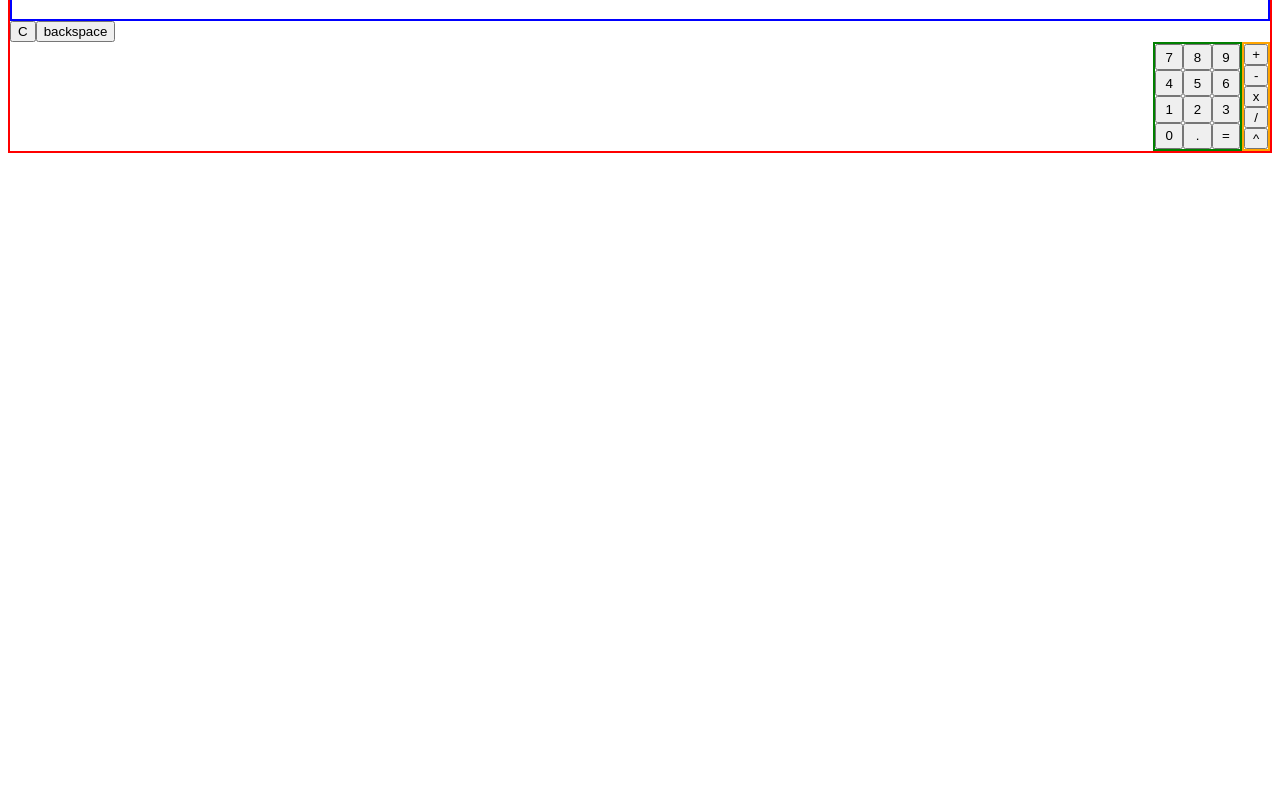
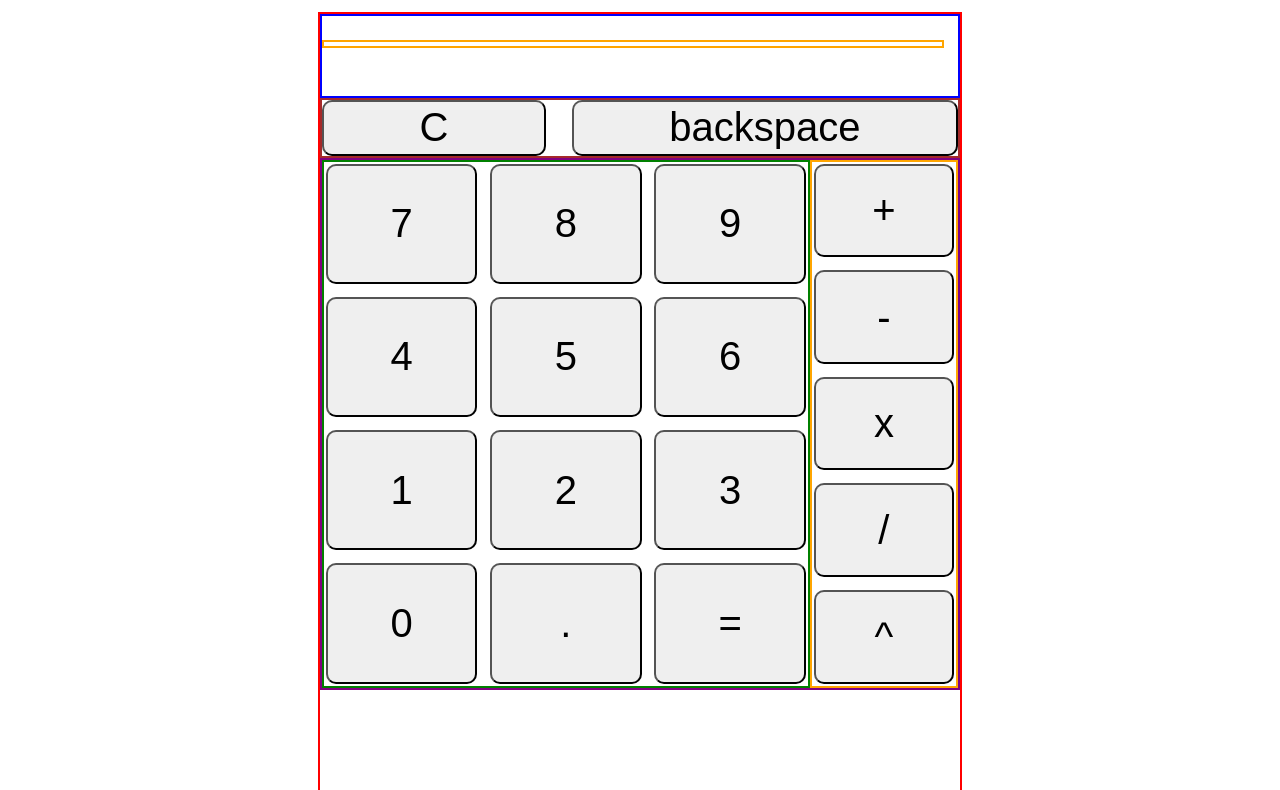
Before and after one commit to Pyrevilo/Resume-website, a plain HTML site: page Calculator/Calculator.html in a window 1280 px wide. Shown: the part 95-885 px from the top of the page. Before the commit the page ends 800 px from the top, so only its background shows below. Drawn offline with Linux system fonts and the light colour scheme.

Commit message:
finished logic and most of css
Finishing up project, just needs some tidying up to do

```diff
--- a/Calculator/Calculator.html
+++ b/Calculator/Calculator.html
@@ -7,12 +7,12 @@
     <title>Document</title>
 </head>
 <body>
-    <div><h1>Calculator</h1></div>
+    <div class="header"><h1>Calculator</h1></div>
     <div class="calcBody">
         <div class="output">
             <div id="result"> </div>
         </div>
-        <div class="clear">
+        <div class="misc">
             <button id="clear" onclick="clearCal()">C</button>
             <button id="backspace" onclick="backspace()">backspace</button>
         </div>
--- a/Calculator/calcStyle.css
+++ b/Calculator/calcStyle.css
@@ -1,31 +1,54 @@
 .calcBody {
     border: solid 2px red;
+    width: 50vw;
+    min-width: 350px;
+    aspect-ratio: auto 2/3;
 }
 
 .output {
     border: solid blue 2px;
+    height: 10vh;
+    text-align: end;
+}
+
+#result {
+    white-space: pre-wrap;
+    word-break: break-all;
+    width: 48vw;
+    min-width: 330px;
+    font-size: 4vh;
+    margin-top: 3vh;
 }
 
 .operations, #result {
     border: solid 2px orange;
-    display: flex;
-    flex-direction: column;
+    display: grid;
+    flex-grow: 0.3;
+    grid-template-rows: auto;
+    grid-gap: 1vw;
+    padding: 2px 2px 2px 2px;
+}
 
+.misc {
+    display: grid;
+    grid-template: "a b";
+    border: solid 2px brown;
+    height: 7vh;
+    grid-gap: 2vw;
 }
 
 .numpad {
     border: solid 2px green;
     display: grid;
-    grid-template-columns: auto auto auto;
-    min-width: 85px;
-}
-
-.output {
-    height: 30px;
-    text-align: end;
+    grid-template-columns: repeat(3, 1fr);
+    grid-gap: 1vw;
+    flex-grow: 1;
+    height: 65vh;
+    padding: 2px 2px 2px 2px;
 }
 
 .inputContainer {
+    border: solid 2px purple;
     flex-direction: row-reverse;
     display: flex;
 }
@@ -33,3 +56,22 @@
 .clear {
     display: flex;
 }
+
+body {
+    align-items: center;
+    display: flex;
+    flex-direction: column;
+}
+
+* {
+    font-family: 'Orbitron', sans-serif;
+    src: url('https://fonts.googleapis.com/css?family=Orbitron')
+}
+
+:not(.header, #result) {
+    font-size: 5vh;
+}
+
+button {
+    border-radius: 10px;
+}
--- a/Calculator/calculator.js
+++ b/Calculator/calculator.js
@@ -16,6 +16,9 @@ function number(input) {
     if (input == '.') {
         decimalClicked = true;
     }
+    if (inputNumber.length > 20){
+        return;
+    }
     inputNumber += input;
     lastInput = 1;
     document.getElementById('result').innerHTML = inputNumber;
@@ -27,6 +30,7 @@ function number(input) {
 function backspace() {
     inputNumber = inputNumber.slice(0, -1);
     console.log(inputNumber);
+    document.getElementById('result').innerHTML = inputNumber;
 }
 
 //function for formula inputs when button is clicked
@@ -35,6 +39,7 @@ function operations(inputOperator) {
         console.log("No numbers have been input");
         return;
     }
+
     if (lastInput == 2) {
         console.log("last input was operator");
         lastOperator = inputOperator;
@@ -70,7 +75,9 @@ function operations(inputOperator) {
             break;
         case('='):
             formula();
-            clearCal();
+            inputNumber = "";
+            lastOperator = "";
+            //clearCal();
             break;
     }
 }
@@ -99,9 +106,9 @@ function formula() {
             case("**"):
                 resultValue = history[0] ** history[1];
                 break;
-
         }
         console.log(resultValue);
+        printOut();
         history[0] = resultValue;
         history[1] = null;
         return;
@@ -117,3 +124,7 @@ function clearCal() {
     console.log("cleared");
     return;
 }
+
+function printOut() {
+    document.getElementById('result').innerHTML = (resultValue);
+}
```
